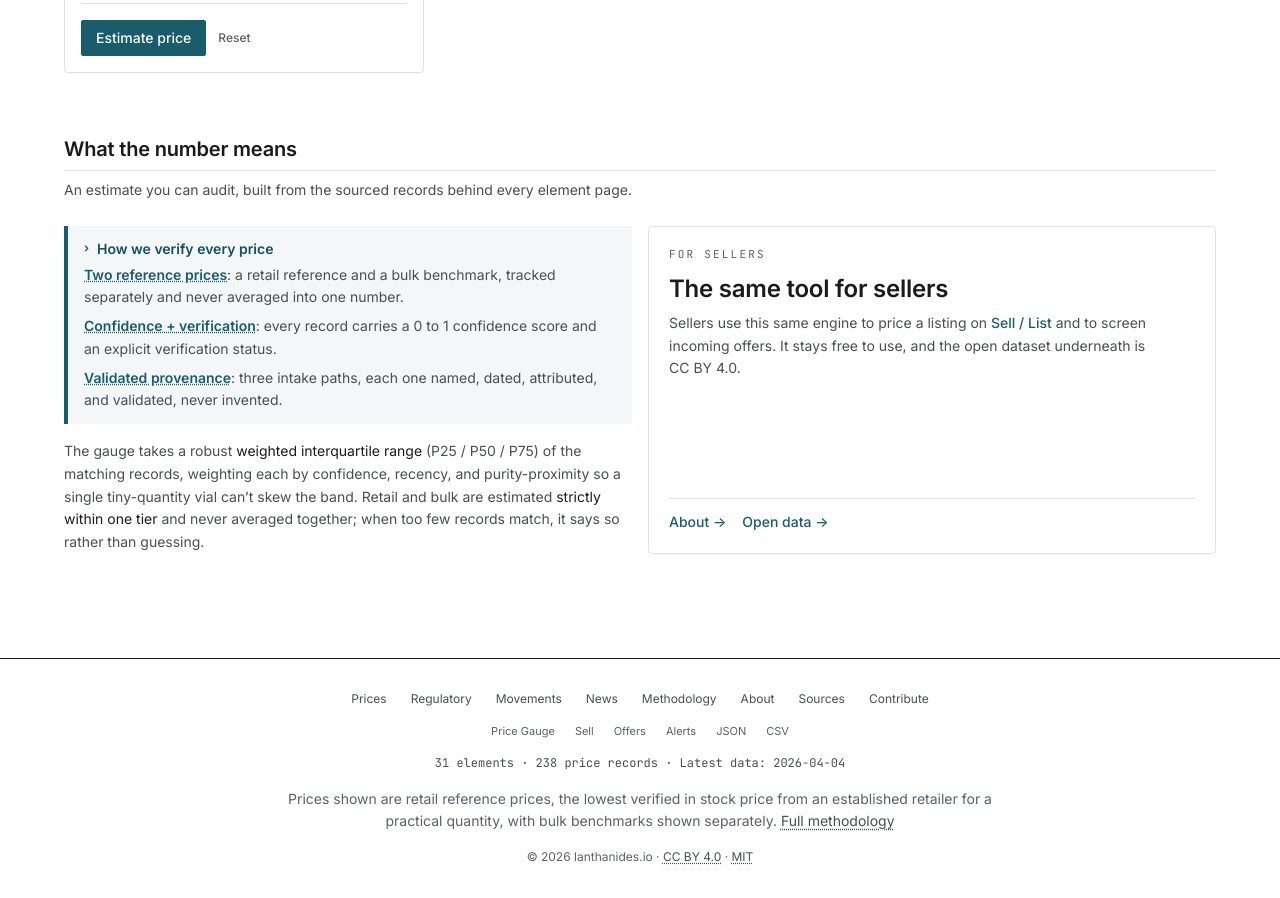
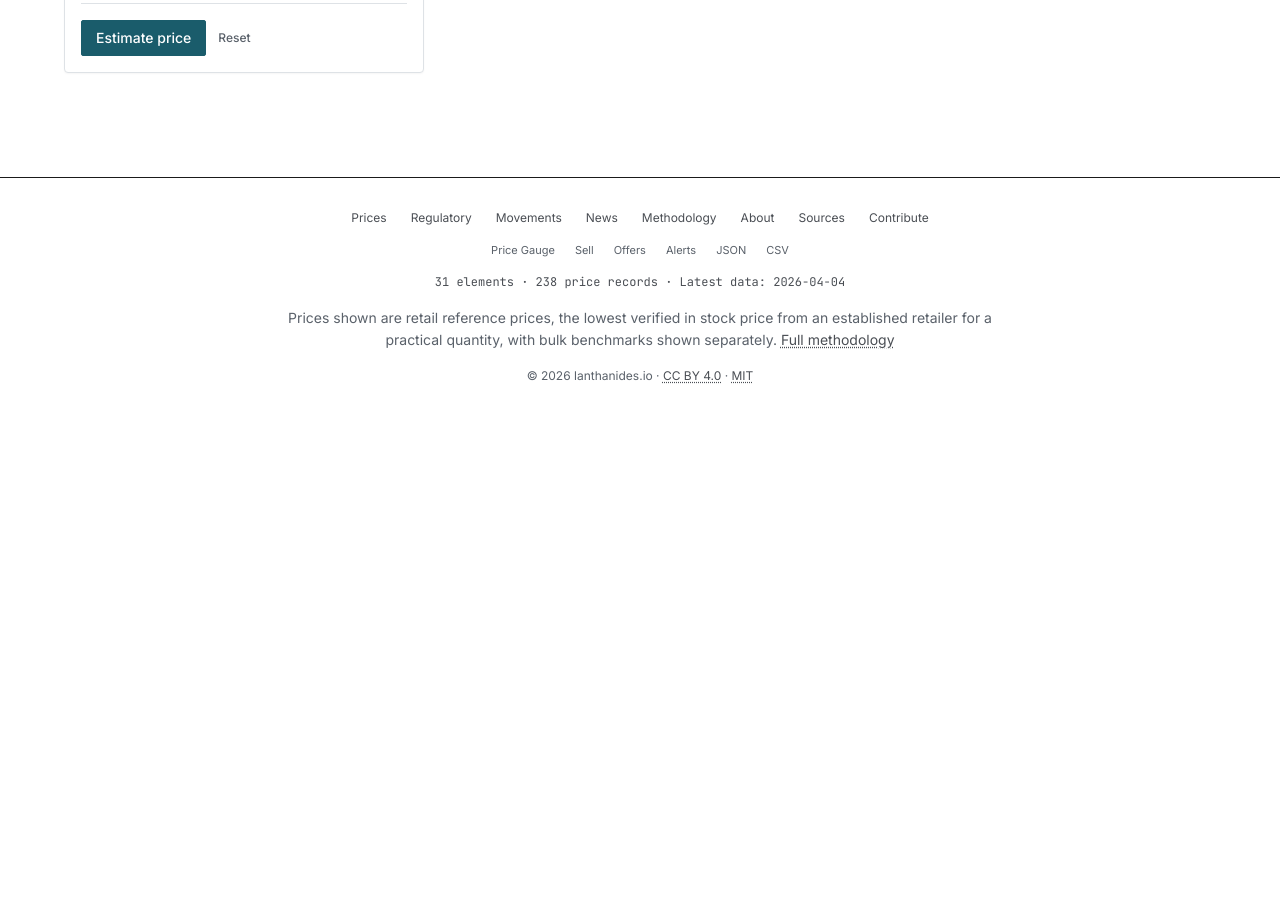
Before and after one commit to mironovb/lanthanides.io, a Next.js app: page /tools/price-gauge in a window 1280 px wide. Shown: the part 980-1878 px from the top of the page. After the commit the page ends 1397 px from the top, so only its background shows below. Built offline with nearby package versions, Linux system fonts and the light colour scheme.

Commit message:
feat: simplify the tools pages copy

```diff
--- a/app/alerts/page.tsx
+++ b/app/alerts/page.tsx
@@ -62,12 +62,10 @@ export default function AlertsPage() {
       {/* ── How this works today ─────────────────────────────────────────── */}
       <Callout tone="note" title="What this is" className="mt-8">
         <p className="leading-relaxed">
-          <span className="font-semibold text-fg">Telegram alerts run today</span>:
-          an automated monitor polls Chinese-government sources roughly every six
-          hours and fires on each significant new announcement.{' '}
-          <span className="font-semibold text-fg">Email is a waitlist:</span> we
-          store your address and topics so we can tell you when delivery opens. No
-          email is sent yet.
+          <span className="font-semibold text-fg">Telegram alerts run today</span>,
+          fired by the regulatory monitor on each new announcement.{' '}
+          <span className="font-semibold text-fg">Email is a waitlist</span>: we
+          store your address and chosen topics, and no email is sent yet.
         </p>
       </Callout>
 
--- a/app/offers/page.tsx
+++ b/app/offers/page.tsx
@@ -123,7 +123,7 @@ export default async function OffersPage() {
       </section>
 
       {/* ── How ranking works ────────────────────────────────────────────── */}
-      <section className="mt-12 grid gap-4 lg:grid-cols-2">
+      <section className="mt-12">
         <Callout tone="note" glyph={null} title="How offers are ranked">
           <p className="leading-relaxed">
             Each offer&rsquo;s <span className="font-mono text-fg-muted">valueScore</span>{' '}
@@ -140,17 +140,6 @@ export default async function OffersPage() {
             .
           </p>
         </Callout>
-
-        <Callout tone="note" glyph={null} title="Two sides, one reference">
-          <p className="leading-relaxed">
-            This feed is the demand side. The supply side,{' '}
-            <Link href="/sell/">listing material</Link> with an instant price
-            gauge, runs the same engine over the same{' '}
-            <Link href="/data/">open dataset</Link>. That reference stays free,
-            inspectable, and CC BY 4.0. An offer here is never auto-published
-            into it.
-          </p>
-        </Callout>
       </section>
     </Container>
   );
--- a/app/sell/page.tsx
+++ b/app/sell/page.tsx
@@ -19,7 +19,7 @@ import { BreadcrumbJsonLd, WebApplicationJsonLd } from '@/components/seo';
 import { getElements, getPriceRecords } from '@/lib/data';
 import { prisma } from '@/lib/db';
 import { Container, PageHeader, StoryLink } from '@/components/layout';
-import { Callout, Card, SectionHeading } from '@/components/ui';
+import { Callout, SectionHeading } from '@/components/ui';
 import { buildElementOptions } from '@/components/tools/gauge';
 import {
   SellForm,
@@ -121,71 +121,6 @@ export default async function SellPage() {
           <ListingsTable listings={listings} />
         </div>
       </section>
-
-      {/* ── Two sides of the market ──────────────────────────────────────── */}
-      <section className="mt-16">
-        <SectionHeading
-          title="Two sides of one market"
-          description="The reference data stays open and free. The marketplace on top connects sellers and buyers through it."
-        />
-        <div className="mt-6 grid gap-4 lg:grid-cols-3">
-          <VisionCard
-            kicker="Supply side"
-            title="Price it, then list it"
-            body="Price a listing against a sourced low/mid/high range and a confidence grade, then submit it for review."
-            links={[
-              { label: 'Price Gauge', href: '/tools/price-gauge/' },
-              { label: 'Methodology', href: '/methodology/#display-price' },
-            ]}
-          />
-          <VisionCard
-            kicker="Demand side"
-            title="Screened offers for buyers"
-            body="The same engine screens incoming offers against the references and the live export-control status, so buyers see how each one compares."
-            links={[{ label: 'Offer Feed', href: '/offers/' }]}
-          />
-          <VisionCard
-            kicker="The base layer"
-            title="Open data, regardless"
-            body="The dataset every estimate is built from stays CC BY 4.0 and inspectable in git. The reference comes first; the marketplace sits on top."
-            links={[
-              { label: 'Open Data', href: '/data/' },
-              { label: 'About', href: '/about/' },
-            ]}
-          />
-        </div>
-      </section>
     </Container>
   );
 }
-
-function VisionCard({
-  kicker,
-  title,
-  body,
-  links,
-}: {
-  kicker: string;
-  title: string;
-  body: string;
-  links: { label: string; href: string }[];
-}) {
-  return (
-    <Card padding="lg" className="flex flex-col">
-      <p className="eyebrow">{kicker}</p>
-      <h3 className="mt-2 font-serif text-lg font-semibold text-fg">{title}</h3>
-      <p className="mt-2 flex-1 text-sm leading-relaxed text-fg-muted">{body}</p>
-      <div className="mt-4 flex flex-wrap gap-x-4 gap-y-1.5 border-t border-border pt-3 text-sm">
-        {links.map((l) => (
-          <Link
-            key={l.href}
-            href={l.href}
-            className="font-medium text-accent transition-colors hover:text-accent-strong"
-          >
-            {l.label} →
-          </Link>
-        ))}
-      </div>
-    </Card>
-  );
-}
--- a/app/tools/price-gauge/page.tsx
+++ b/app/tools/price-gauge/page.tsx
@@ -24,8 +24,7 @@ import {
 } from '@/lib/data';
 import { estimatePrice } from '@/lib/price-gauge';
 import { Container, PageHeader, StoryLink } from '@/components/layout';
-import { Callout, Card, Panel, SectionHeading } from '@/components/ui';
-import { MethodologyCallout } from '@/components/trust';
+import { Callout, Panel } from '@/components/ui';
 import { PriceGaugeForm } from '@/components/tools/PriceGaugeForm';
 import { PriceGaugeResult } from '@/components/tools/PriceGaugeResult';
 import { buildElementOptions, parseGaugeQuery } from '@/components/tools/gauge';
@@ -153,61 +152,6 @@ export default function PriceGaugePage({
           )}
         </div>
       </div>
-
-      {/* ── Explainer: method + commercial direction ─────────────────────── */}
-      <section className="mt-16">
-        <SectionHeading
-          title="What the number means"
-          description="An estimate you can audit, built from the sourced records behind every element page."
-        />
-        <div className="mt-6 grid gap-4 lg:grid-cols-2">
-          <div className="space-y-4">
-            <MethodologyCallout variant="panel" />
-            <p className="text-sm leading-relaxed text-fg-muted">
-              The gauge takes a robust{' '}
-              <span className="text-fg">weighted interquartile range</span> (P25 /
-              P50 / P75) of the matching records, weighting each by confidence,
-              recency, and purity-proximity so a single tiny-quantity vial
-              can&rsquo;t skew the band. Retail and bulk are estimated{' '}
-              <span className="text-fg">strictly within one tier</span> and never
-              averaged together; when too few records match, it says so rather
-              than guessing.
-            </p>
-          </div>
-
-          <Card padding="lg" className="flex flex-col">
-            <p className="eyebrow">For sellers</p>
-            <h3 className="mt-3 font-serif text-xl font-semibold text-fg">
-              The same tool for sellers
-            </h3>
-            <p className="mt-2 flex-1 text-sm leading-relaxed text-fg-muted">
-              Sellers use this same engine to price a listing on{' '}
-              <Link
-                href="/sell/"
-                className="font-medium text-accent hover:text-accent-strong"
-              >
-                Sell / List
-              </Link>{' '}
-              and to screen incoming offers. It stays free to use, and the open
-              dataset underneath is CC&nbsp;BY&nbsp;4.0.
-            </p>
-            <div className="mt-4 flex flex-wrap gap-x-4 gap-y-1.5 border-t border-border pt-3 text-sm">
-              <Link
-                href="/about/"
-                className="font-medium text-accent transition-colors hover:text-accent-strong"
-              >
-                About →
-              </Link>
-              <Link
-                href="/data/"
-                className="font-medium text-accent transition-colors hover:text-accent-strong"
-              >
-                Open data →
-              </Link>
-            </div>
-          </Card>
-        </div>
-      </section>
     </Container>
   );
 }
```
